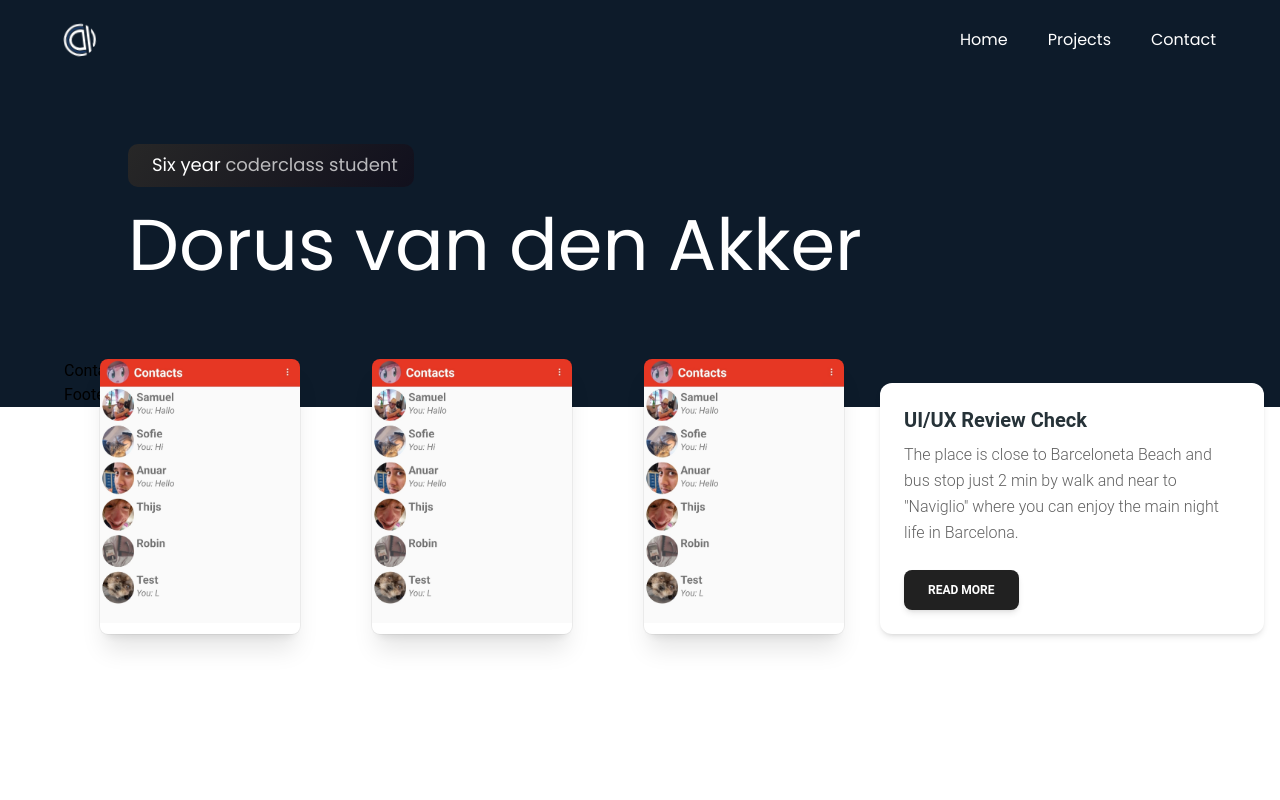
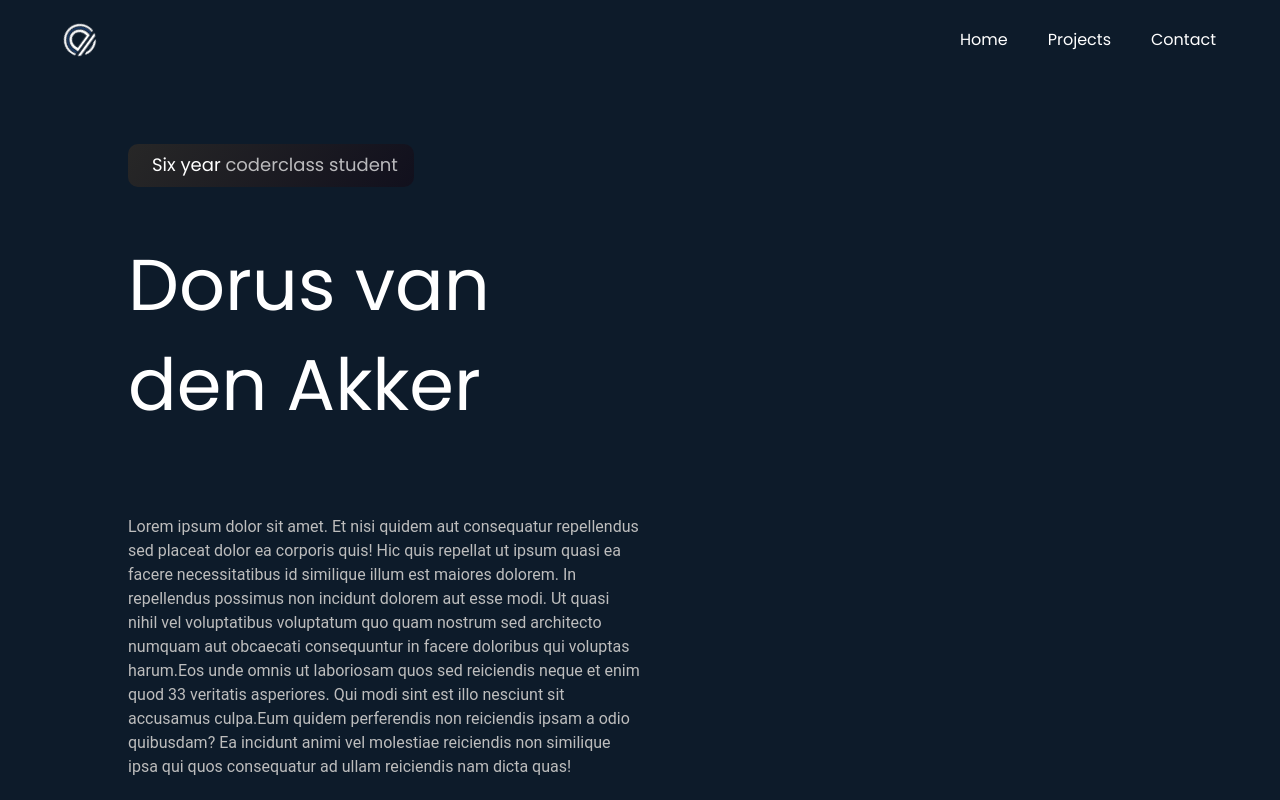
Before and after one commit to Dorus-vda/React-portfolio, a React (Vite) app: page / in a window 1280 px wide. Shown: the top 800 px of the page. Built offline with nearby package versions, Linux system fonts and the light colour scheme.

Commit message:
projects flexbox

```diff
--- a/src/components/Hero.jsx
+++ b/src/components/Hero.jsx
@@ -10,8 +10,11 @@ const Hero = () => (
                 <span className=' text-white'>Six year </span>
                 coderclass student</p>
             </div>
-            <div className="flex flex-row justify-between items-center w-full">
-                <h1 className='flex-1 font-poppins ss:text-[72px] text-[52px] text-white ss:leading-[100px] leading-[75px]'>Dorus van den Akker</h1>
+            <div className="flex flex-row justify-between items-center w-full lg:w-1/2">
+                <h1 className='flex-1 font-poppins ss:text-[72px] text-[52px] text-white ss:leading-[100px] mt-10 leading-[75px]'>Dorus van den Akker</h1>
+            </div>
+            <div className=' mt-10 md:mt-20 w-full lg:w-1/2 text-gray-400'>
+                <p>Lorem ipsum dolor sit amet. Et nisi quidem aut consequatur repellendus sed placeat dolor ea corporis quis! Hic quis repellat ut ipsum quasi ea facere necessitatibus id similique illum est maiores dolorem. In repellendus possimus non incidunt dolorem aut esse modi. Ut quasi nihil vel voluptatibus voluptatum quo quam nostrum sed architecto numquam aut obcaecati consequuntur in facere doloribus qui voluptas harum.Eos unde omnis ut laboriosam quos sed reiciendis neque et enim quod 33 veritatis asperiores. Qui modi sint est illo nesciunt sit accusamus culpa.Eum quidem perferendis non reiciendis ipsam a odio quibusdam? Ea incidunt animi vel molestiae reiciendis non similique ipsa qui quos consequatur ad ullam reiciendis nam dicta quas!</p>
             </div>
         </div>
     </section>
--- a/src/components/Projects.jsx
+++ b/src/components/Projects.jsx
@@ -9,30 +9,22 @@ import {
   Button,
 } from "@material-tailwind/react";
 
-function Projects() {
+function Projects({}) {
   return (
-    <section className='flex container absolute'>
-      <div className='relative overflow-hidden shadow-xl ring-1 ring-gray-900/5 sm:mx-auto sm:max-w-lg sm:rounded-lg  w-1/6'>
-        <img className='flex-shrink-0 w-full z-1' src="src/assets/metischat-project.jpg" alt="MetisChat image" />
-        <div className='opacity-0 hover:opacity-100 absolute inset-0 flex items-center justify-center backdrop-blur-sm bg-black bg-opacity-50 text-white'>
+    <div className='flex flex-col md:flex-row'>
+      <div className='group group justify-self-start relative overflow-hidden flex shadow-xl ring-1 ring-gray-900/5 lg:w-1/6 sm:w-1/3 w-1/2 rounded-lg'>
+        <img className='transition ease-in-out duration-500 scale-100 group-hover:scale-110' src="src/assets/metischat-project.jpg" alt="MetisChat image" />
+        <div className='transition ease-in-out duration-500 opacity-0 absolute inset-0 backdrop-blur-sm bg-black bg-opacity-50 text-white group-hover:opacity-100'>
           <p className=''>MetisChat</p>
         </div>
       </div>
-      <div className='relative overflow-hidden shadow-xl ring-1 ring-gray-900/5 sm:mx-auto sm:max-w-lg sm:rounded-lg  w-1/6'>
-        <img className='flex-shrink-0 w-full z-1' src="src/assets/metischat-project.jpg" alt="MetisChat image" />
-        <div className='opacity-0 hover:opacity-100 absolute inset-0 flex items-center justify-center backdrop-blur-sm bg-black bg-opacity-50 text-white'>
+      <div className='group justify-self-end relative overflow-hidden flex shadow-xl ring-1 ring-gray-900/5 lg:w-1/6 sm:w-1/3 w-1/2  rounded-lg'>
+        <img className='transition ease-in-out duration-500 scale-100 group-hover:scale-110' src="src/assets/metischat-project.jpg" alt="MetisChat image" />
+        <div className='transition ease-in-out duration-500 opacity-0 absolute inset-0 backdrop-blur-sm bg-black bg-opacity-50 text-white group-hover:opacity-100'>
           <p className=''>MetisChat</p>
         </div>
       </div>
-      <div className='relative overflow-hidden shadow-xl ring-1 ring-gray-900/5 sm:mx-auto sm:max-w-lg sm:rounded-lg  w-1/6'>
-        <img className='flex-shrink-0 w-full z-1' src="src/assets/metischat-project.jpg" alt="MetisChat image" />
-        <div className='opacity-0 hover:opacity-100 absolute inset-0 flex items-center justify-center backdrop-blur-sm bg-black bg-opacity-50 text-white'>
-          <p className=''>MetisChat</p>
-        </div>
-      </div>
-      <SimpleCard></SimpleCard>
-
-    </section>
+    </div>
   )
 }
 
--- a/src/components/SimpleCard.jsx
+++ b/src/components/SimpleCard.jsx
@@ -6,12 +6,12 @@ import {
     Button,
   } from "@material-tailwind/react";
 
-  export function SimpleCard() {
+  export function SimpleCard({title, description}) {
     return (
       <Card className="mt-6 w-96">
         <CardBody>
           <Typography variant="h5" color="blue-gray" className="mb-2">
-            UI/UX Review Check
+            {title}
           </Typography>
           <Typography>
             The place is close to Barceloneta Beach and bus stop just 2 min by
```
